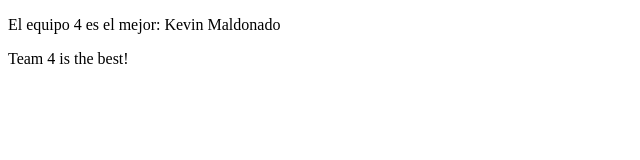
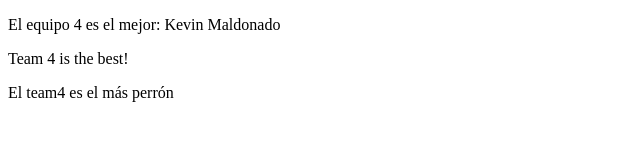
Before and after one commit to magdiel-af/practiceFeb19, a plain HTML site: page index.html in a window 1280 px wide. Shown: the whole page, without its empty margins (0-640 px from the left). Drawn offline with Linux system fonts and the light colour scheme.

Commit message:
davidLyrics was added

```diff
--- a/index.html
+++ b/index.html
@@ -9,5 +9,6 @@
 <body>
     <p>El equipo 4 es el mejor: Kevin Maldonado</p>
     <p>Team 4 is the best!</p>
+    <p>El team4 es el más perrón</p>
 </body>
 </html>
```
Also changed, not shown: davidLyrics.txt (added).
